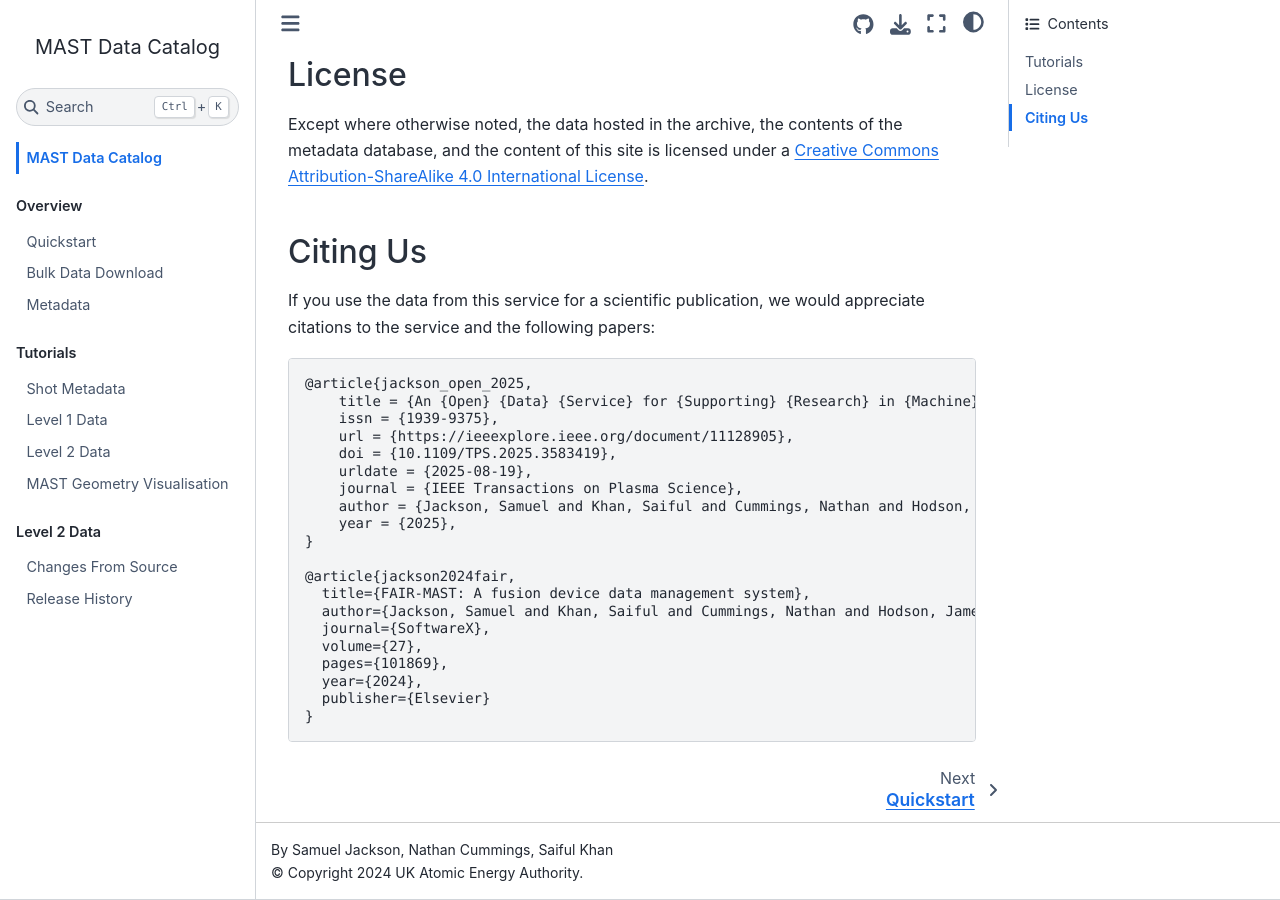
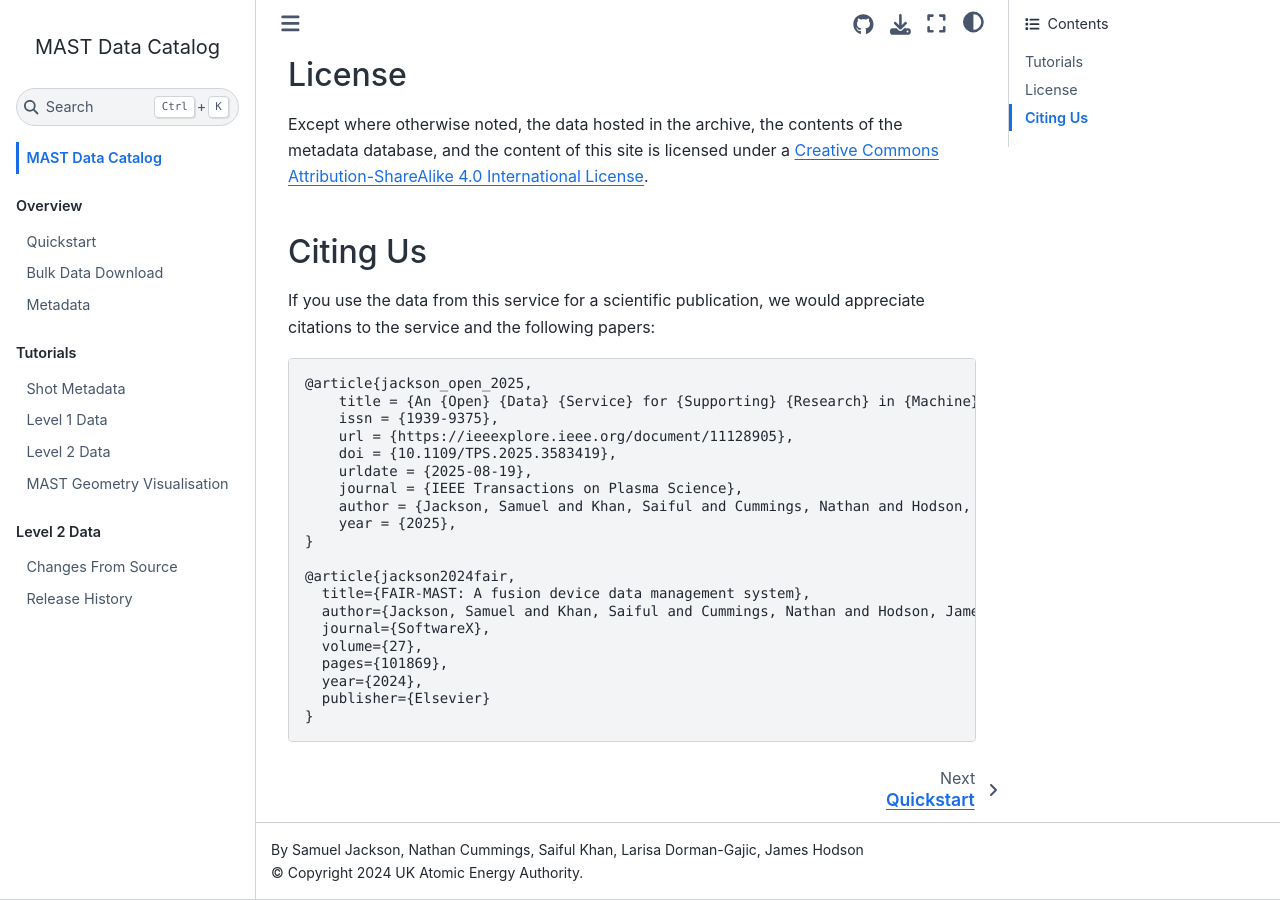
Before and after one commit to ukaea/fair-mast, a Jupyter Book: the page built from docs/index.md, in a window 1280 px wide and 900 px high, scrolled down 880 px. Built offline with Jupyter Book 1.0.4 settings and Sphinx 7.4.7 and the Sphinx Book theme 1.1.4, drawn with Linux system fonts in a browser that asks for light colours.

Commit message:
Add Larisa Dorman-Gajic and James Hodson to docs authors
Co-Authored-By: Claude Opus 5.5 <noreply@anthropic.com>

```diff
--- a/docs/_config.yml
+++ b/docs/_config.yml
@@ -2,7 +2,7 @@
 # Learn more at https://jupyterbook.org/customize/config.html
 
 title: MAST Data Catalog
-author: Samuel Jackson, Nathan Cummings, Saiful Khan
+author: Samuel Jackson, Nathan Cummings, Saiful Khan, Larisa Dorman-Gajic, James Hodson
 copyright: "2024 UK Atomic Energy Authority"  # Matches LICENSE; unset, Jupyter Book falls back to its default "2023"
 logo: assets/MAST_plasma_image.jpg
 
```
